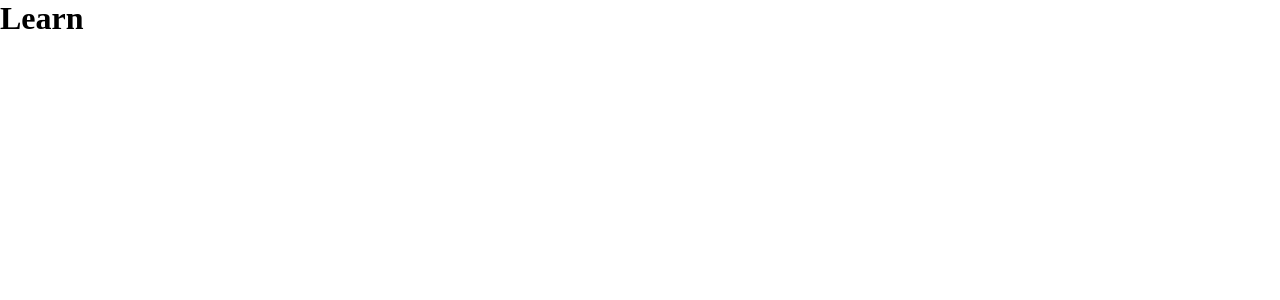
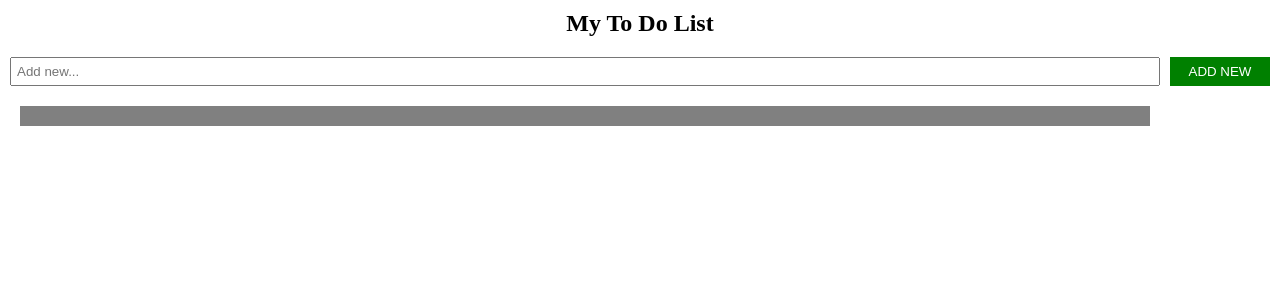
Before and after one commit to Rajasree1997/restaurent, a React (Create React App) app: page /learn in a window 1280 px wide. Shown: the top 300 px of the page. Built offline with nearby package versions, Linux system fonts and the light colour scheme.

Commit message:
18/11/second

```diff
--- a/src/Learn.jsx
+++ b/src/Learn.jsx
@@ -1,10 +1,37 @@
-import React from 'react'
+import React,{useState} from 'react'
 
 const Learn = () => {
+    const [todoList,setTodoList]=useState([]);
+    const [todo,setTodo]=useState("")
     return (
+
         <div>
-            <h1>Learn</h1>
+        <h2>My To Do List</h2>
+        <div className="todo-add">
+            <input type="text"  placeholder="Add new..." value={todo} onChange={(e)=>{
+                setTodo(e.target.value);//todo il type cheyyunna value settodo lekk store aavunnu when click on add new botton
+             }}/>
+
+        <button onClick={()=>{
+            setTodoList(prev=>[...prev,todo]);
+            setTodo("")//add cheyda sesham type cheyyunna place empty aavan
+
+        } }> ADD NEW</button>
+        <div className="todo-content">
+
+        <ul>
+        {todoList.map((value,i)=><li key={i}
+            onClick={()=>{
+                setTodoList(todoList.filter((_value,index)=>i!==index
+                )
+                )
+            }}>
+                {value}</li>)}
+        </ul>
         </div>
+        </div>
+        </div>
+
     )
 }
 
--- a/src/index.css
+++ b/src/index.css
@@ -179,3 +179,19 @@ h1{
     height: 70px;
 
 }
+.todo-add{
+    padding: 5px;
+    display: grid;
+    grid-template-columns: auto 100px;
+    gap: 10px;
+    margin: 5px;
+}
+.todo-content{
+    background-color: grey;
+    padding: 10px;
+    margin: 10px;
+    cursor: pointer;
+}
+li{
+    color: white
+}
```
Also changed, not shown: src/todolist.jsx (added).
